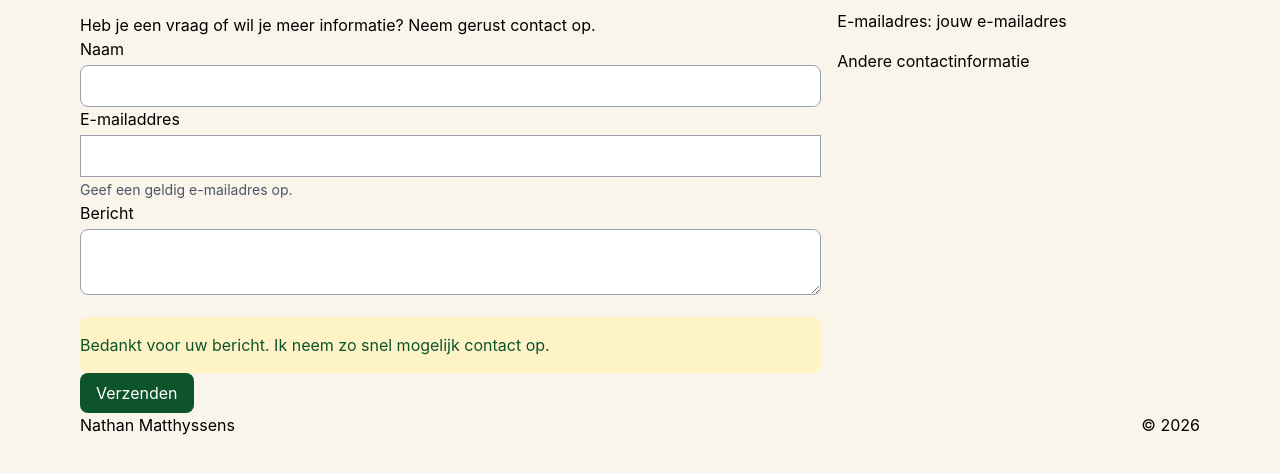
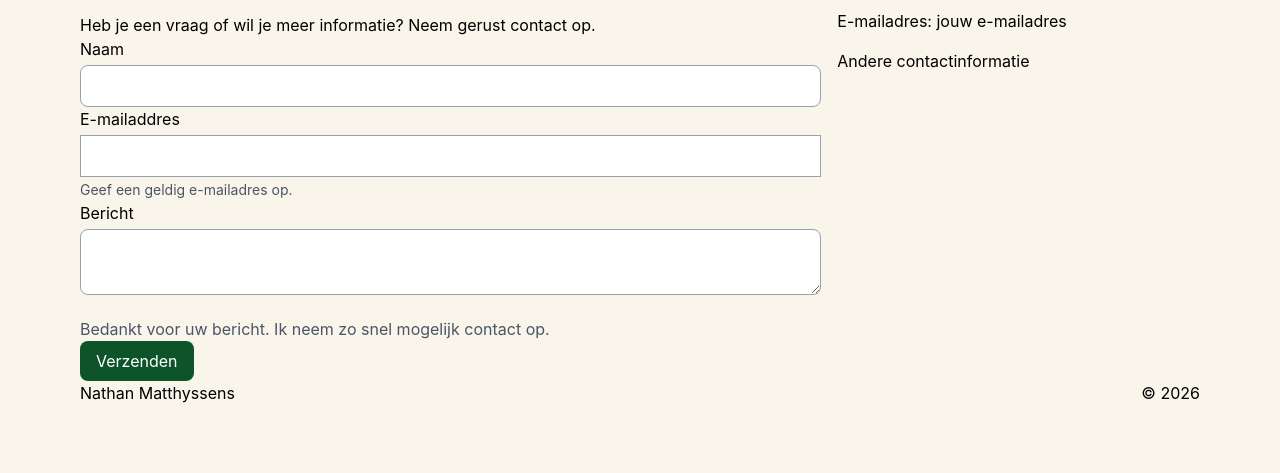
Before and after one commit to nathanmatthyssens/Portfolio, a website: page contact.html in a window 1280 px wide. Shown: the part 99-572 px from the top of the page. Drawn offline with Linux system fonts and the light colour scheme.

Commit message:
aanpassing contact

```diff
--- a/contact.html
+++ b/contact.html
@@ -72,7 +72,7 @@
                         <span class="hidden text-sm text-red-700 peer-user-invalid:block">Vul je bericht in.</span>
                     </p>
 
-                    <p class="mt-4 rounded-lg bg-amber-100 text-green-900 py-4">
+                    <p class="mt-4 text-gray-600">
                         Bedankt voor uw bericht. Ik neem zo snel mogelijk contact op.
                     </p>
                     <button type="submit" class="rounded-lg bg-green-900 px-4 py-2 text-white hover:bg-green-800">Verzenden</button>
```
